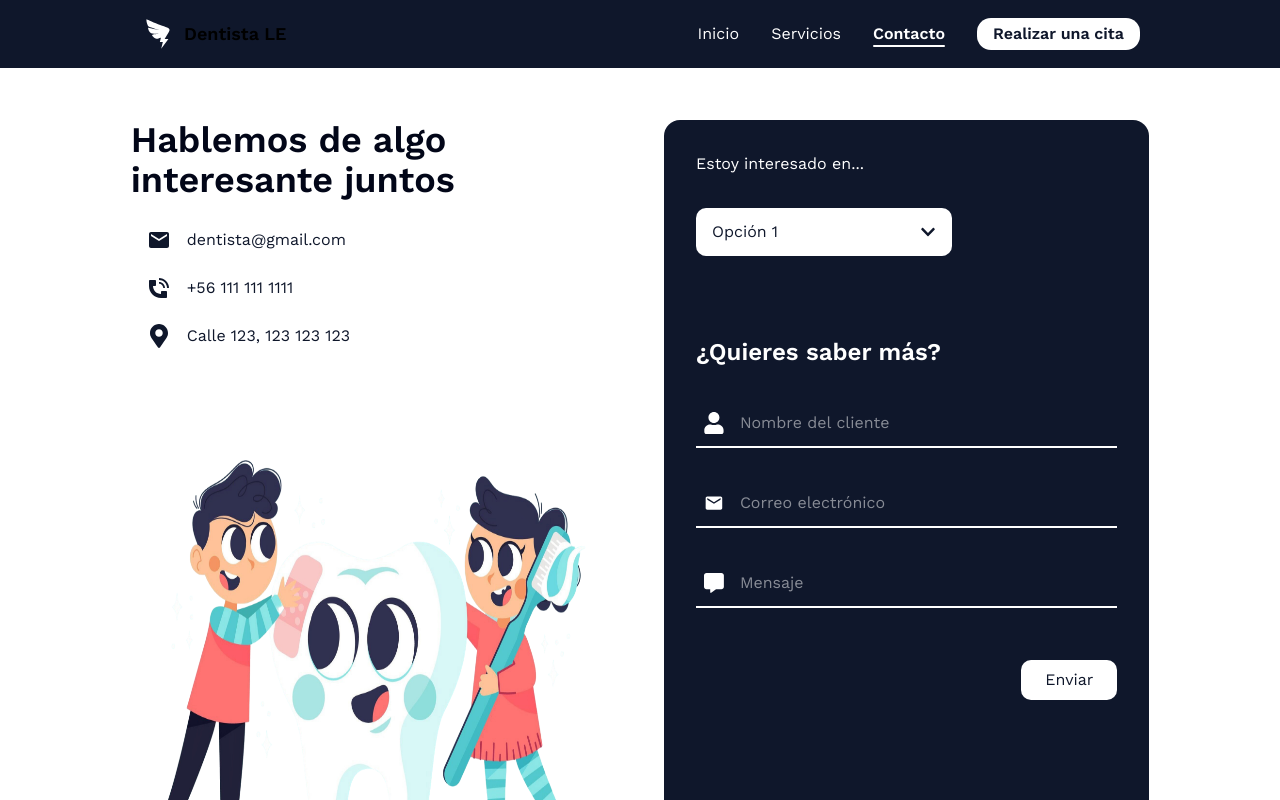
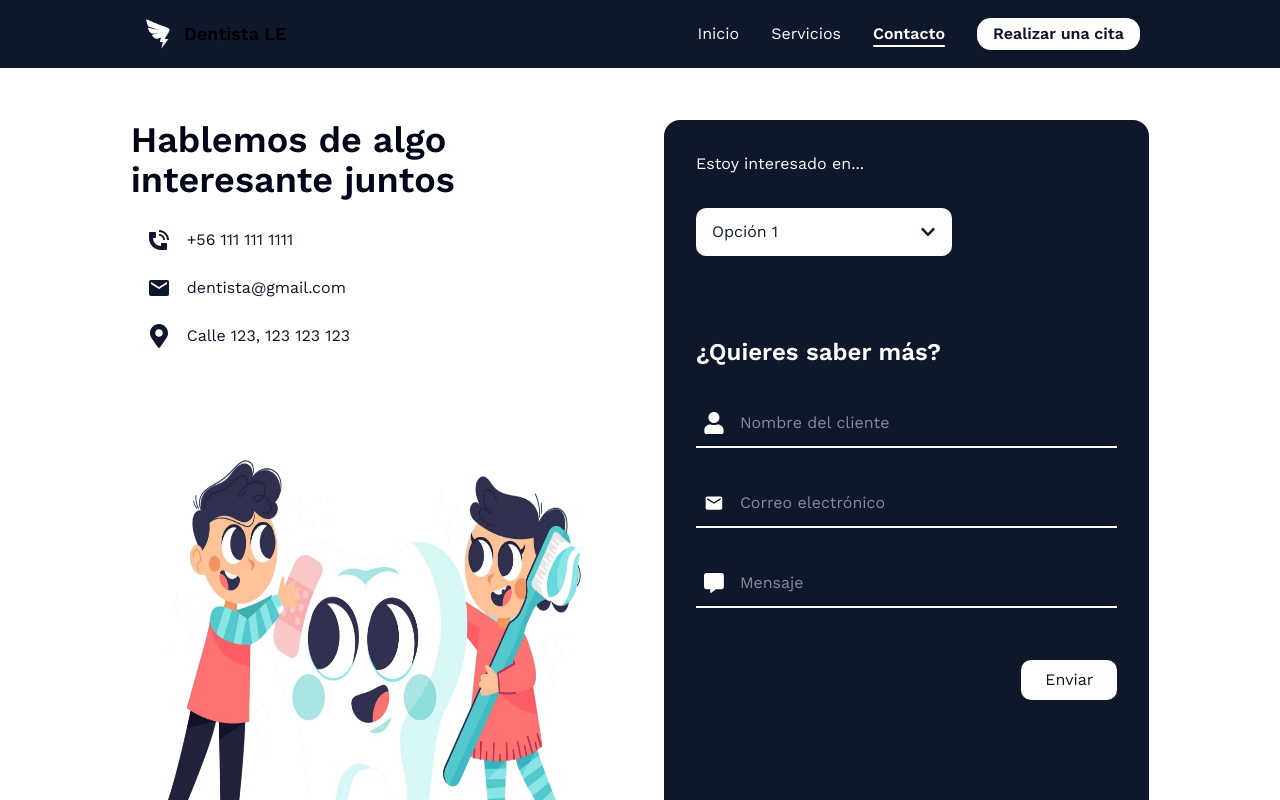
Before and after one commit to EnriqueHM31/dentista-web, a React (Vite) app: page /contacto in a window 1280 px wide. Shown: the top 800 px of the page. Built offline with nearby package versions, Linux system fonts and the light colour scheme.

Commit message:
Refactorizar el componente

```diff
--- a/src/pages/Contacto.tsx
+++ b/src/pages/Contacto.tsx
@@ -6,10 +6,17 @@ import AnimatedSelect from "@/components/general/Select";
 import { FaUser } from "react-icons/fa";
 import { FaMessage } from "react-icons/fa6";
 import IMAGENCONTACTO from "@/assets/img/contacto.png";
+import { useUtils } from "@/hooks/useUtils";
 
-
+const MAS_CONTACTOS = [
+    { icono: <CgPhone className="text-2xl " />, link: "+56 111 111 1111" },
+    { icono: <MdEmail className="text-2xl" />, link: "dentista@gmail.com" },
+    { icono: <FaMapMarkerAlt className="text-2xl " />, link: "Calle 123, 123 123 123" },
+]
 
 export default function Contacto() {
+
+    const { handleClickCopy } = useUtils();
     return (
         <>
             <section className=" w-full gap-12 mt-20 py-20 md:py-15 xl:py-10 min-h-screen flex justify-center    max-w-10/12 mx-auto p-6 items-stretch " id="contacto">
@@ -17,18 +24,14 @@ export default function Contacto() {
                     <div className="flex flex-col gap-4">
                         <TituloSeccion titulo="Hablemos de algo interesante juntos" clases="text-start max-w-3/4" />
                         <ul>
-                            <li className="flex gap-4 items-center px-4 py-3 rounded-2xl hover:bg-primary/90 transition duration-300 ease-in-out w-full cursor-pointer max-w-1/2 text-primary hover:text-white" >
-                                <MdEmail className="text-2xl" />
-                                <p>dentista@gmail.com</p>
-                            </li>
-                            <li className="flex gap-4 items-center px-4 py-3 rounded-2xl hover:bg-primary/90 transition duration-300 ease-in-out w-full cursor-pointer max-w-1/2 text-primary hover:text-white" >
-                                <CgPhone className="text-2xl " />
-                                <p>+56 111 111 1111</p>
-                            </li>
-                            <li className="flex gap-4 items-center px-4 py-3 rounded-2xl hover:bg-primary/90 transition duration-300 ease-in-out w-full cursor-pointer max-w-1/2 text-primary hover:text-white" >
-                                <FaMapMarkerAlt className="text-2xl " />
-                                <p>Calle 123, 123 123 123</p>
-                            </li>
+                            {
+                                MAS_CONTACTOS.map(({ icono, link }, index) => (
+                                    <li key={index} className="flex gap-4 items-center px-4 py-3 rounded-2xl hover:bg-primary/90 transition duration-300 ease-in-out w-full cursor-pointer max-w-1/2 text-primary hover:text-white" onClick={() => handleClickCopy(link, `Se ha copiado ${link}`)}>
+                                        {icono}
+                                        <p>{link}</p>
+                                    </li>
+                                ))
+                            }
 
                         </ul>
                     </div>
```
